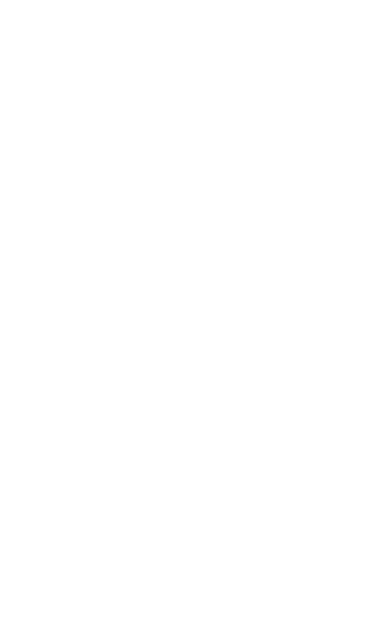
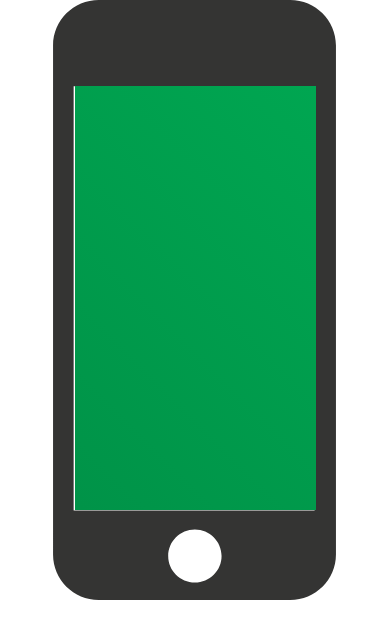
Before and after one commit to himynameisdave/iDRT, a website: page app/index.html in a window 390 px wide. Drawn offline with nearby package versions, Linux system fonts and the light colour scheme; files that its build step writes are made by us from their sources.

Commit message:
wrap + basic scafolding
built a wrap, but as i commit this i realize that the better way to do
it is with ng-routes, whereby you run a scan to see if its a mobile
device and then $state.go them off to the desktop version (which in the
initial release isn't going to even exist, just a page telling you to
view it on the mobile version).

```diff
--- a/app/css/style.less
+++ b/app/css/style.less
@@ -19,7 +19,7 @@ footer, header, hgroup, menu, nav, section
 *{ .box-sizing() }
 body, html {
   margin: 0;
-  font-family: 'Roboto', 'Helvetica', 'Helvetica Neue', Arial, sans-serif;
+  font-family: 'Varela Round', 'Arial Round', 'Gill Sans Round', Helvetica, Arial, sans-serif;
   height: 100%;
   font-size:    @base-font-size;
   font-weight:  @base-font-weight;
@@ -44,3 +44,39 @@ table           {
 svg { overflow:visible; }
 
 input[type="submit"], button { outline: none; &:focus{ outline: none; } }
+
+
+body { width: 100vw; height: 100vh; }
+.app {
+  .mauto();
+  display:  block;
+  width: 284px;
+  height: 600px;
+  background-image: url('../img/phone.svg');
+  background-size: contain;
+  background-repeat: no-repeat;
+
+
+  .app-wrap {
+      position: absolute;
+      top: 86px;
+      left: 50%;
+      margin-left: -120.5px;
+      max-width:  241px;
+      max-height:   424px;
+      display:  block;
+      overflow: hidden;
+      width:          100%;
+      height:         100%;
+      // border: 1px solid #333;
+      background:     rgb(0,147,72);
+    background:      -moz-linear-gradient(45deg,  rgba(0,147,72,1) 1%, rgba(0,166,81,1) 100%);
+    background:      -webkit-gradient(linear, left bottom, right top, color-stop(1%,rgba(0,147,72,1)), color-stop(100%,rgba(0,166,81,1)));
+    background:      -webkit-linear-gradient(45deg,  rgba(0,147,72,1) 1%,rgba(0,166,81,1) 100%);
+    background:      -o-linear-gradient(45deg,  rgba(0,147,72,1) 1%,rgba(0,166,81,1) 100%);
+    background:      -ms-linear-gradient(45deg,  rgba(0,147,72,1) 1%,rgba(0,166,81,1) 100%);
+    background:      linear-gradient(45deg,  rgba(0,147,72,1) 1%,rgba(0,166,81,1) 100%);
+    filter:          progid:DXImageTransform.Microsoft.gradient( startColorstr='#009348', endColorstr='#00a651',GradientType=1 );
+
+  }
+}
--- a/app/index.html
+++ b/app/index.html
@@ -14,8 +14,9 @@
 
 	<!--Scripts-->
 	<script type="text/javascript" src="lib/js/angular.js"></script>
+	<script type="text/javascript" src="lib/js/ng-touch.js"></script>
 	<script type="text/javascript" src="lib/js/ui-router.js"></script>
-	<script type="text/javascript" src="lib./js/jquery.js"></script>
+	<script type="text/javascript" src="lib/js/jquery.js"></script>
 
 	<!--APP.JS-->
 	<script type="text/javascript" src="js/app.js"></script>
@@ -31,6 +32,47 @@
 <body ng-controller="Controller">
 
 
+	<div id="app" class="app">
+		<div id="app-wrap" class="app-wrap">
+
+			<div class="container-fluid">
+
+				<header class="row topbar">
+					<div class="svg-corner"></div>
+					<div class="nav-icon">
+
+					</div>
+				</header>
+
+				<section class="row routing">
+
+					<!--When are you travelling-->
+
+					<!--What route-->
+
+				</section>
+
+				<section class="row action-btns">
+
+					<div class="action-btn-sched">
+
+					</div>
+
+					<div class="action-btn-map">
+
+					</div>
+
+				</section>
+
+				<footer class="row footer">
+					<!-- Some design junk goes here -->
+				</footer>
+
+			</div>
+
+		</div><!-- /appwrap -->
+	</div><!-- /app -->
+
 
 </body>
 </html>
--- /dev/null
+++ b/app/lib/js/ng-touch.js
@@ -0,0 +1 @@
+http://cdnjs.cloudflare.com/ajax/libs/angular.js/1.3.0/angular-touch.min.js
```
Also changed, not shown: app/js/routes.json (added, +15 -0 lines), app/css/style.css, app/img/logo.png (added), app/img/phone.svg (added).
